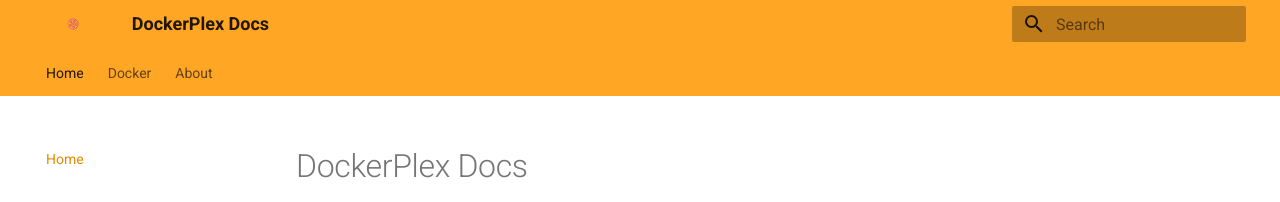
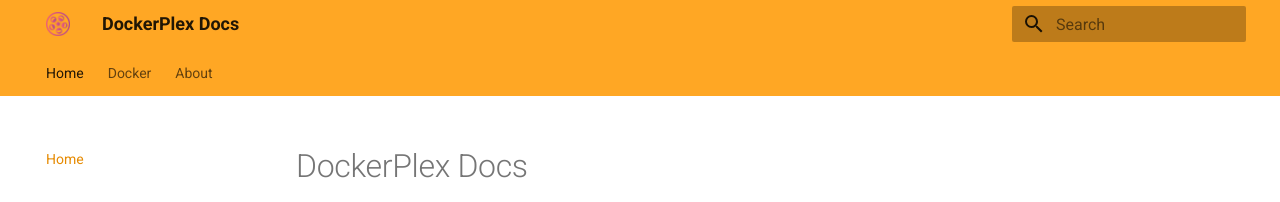
Before and after one commit to DockerPlex/Docs, an MkDocs documentation site: the page built from mkdocs/index.md, in a window 1280 px wide. Shown: the top 202 px of the page. Built offline with MkDocs 1.6.1 and Material for MkDocs 9.7.7, drawn with Linux system fonts in a browser that asks for light colours; old or Windows-style settings are respelled for this version of MkDocs.

Commit message:
try png for logo

```diff
--- a/mkdocs.yml
+++ b/mkdocs.yml
@@ -12,15 +12,14 @@
     - Installing Docker: docker/docker.md
   - About: about.md
 
-
 theme:
   name: 'material'
+  logo: 'images/logo.png'
   palette:
     primary: 'orange'
     accent: 'amber'
   feature:
     tabs: true
-  logo: 'images/logo.svg'
 
 markdown_extensions:
   - admonition
```
Also changed, not shown: mkdocs/images/logo-svg.svg (renamed from mkdocs/images/logo.svg), mkdocs/images/logo.png (added).
